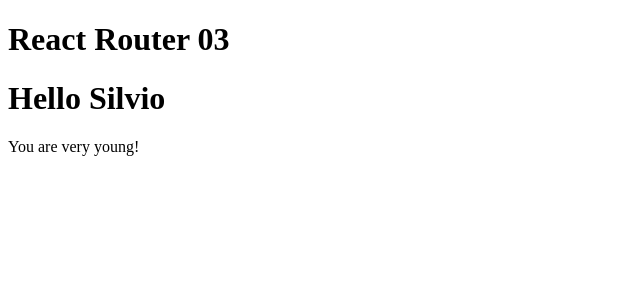
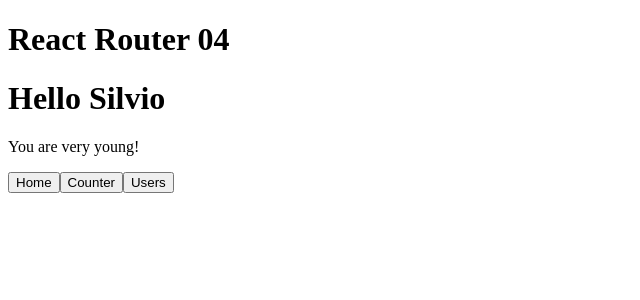
Before and after one commit to silviosmc/Esercizi_React, a React (Create React App) app: page / in a window 1280 px wide. Shown: the top 300 px of the page, without its empty margins (0-640 px from the left). Built offline with nearby package versions, Linux system fonts and the light colour scheme.

Commit message:
React Router - 04

```diff
--- a/src/App.js
+++ b/src/App.js
@@ -1,23 +1,41 @@
 import React from 'react';
 import { Container } from './Container';
-import { Route, Routes } from "react-router-dom";
+import { Route, Routes, useNavigate } from "react-router-dom";
 import { Welcome } from './Welcome';
 import { Counter } from './Counter';
 import { ShowGithubUser } from './ShowGithubUser';
 
 
+// Ho utilizzato i button con useNavigate perchè i link per qualche motivo non li renderizzava
+
 export function App() {
 
+    const navigate = useNavigate()
+
+    function handleHomeButton() {
+        navigate("/")
+    }
+    function handleCounterButton() {
+        navigate("/counter")
+    }
+    function handleUsersButton() {
+        navigate("/users")
+    }
+
     return(
-        <Container title="React Router 03">
+        <Container title="React Router 04">
 
             <Routes>
                 <Route path="/" element={<Welcome name="Silvio" age={33} />} />
                 <Route path="/counter" element={<Counter />} />
-                <Route path="users/:username" element={<ShowGithubUser />} />
+                <Route path="/users/:username" element={<ShowGithubUser />} />
             </Routes>
+            <button onClick={handleHomeButton}>Home</button>
+            <button onClick={handleCounterButton}>Counter</button>
+            <button onClick={handleUsersButton}>Users</button>
 
         </Container>
+
     )
 
 }
```
